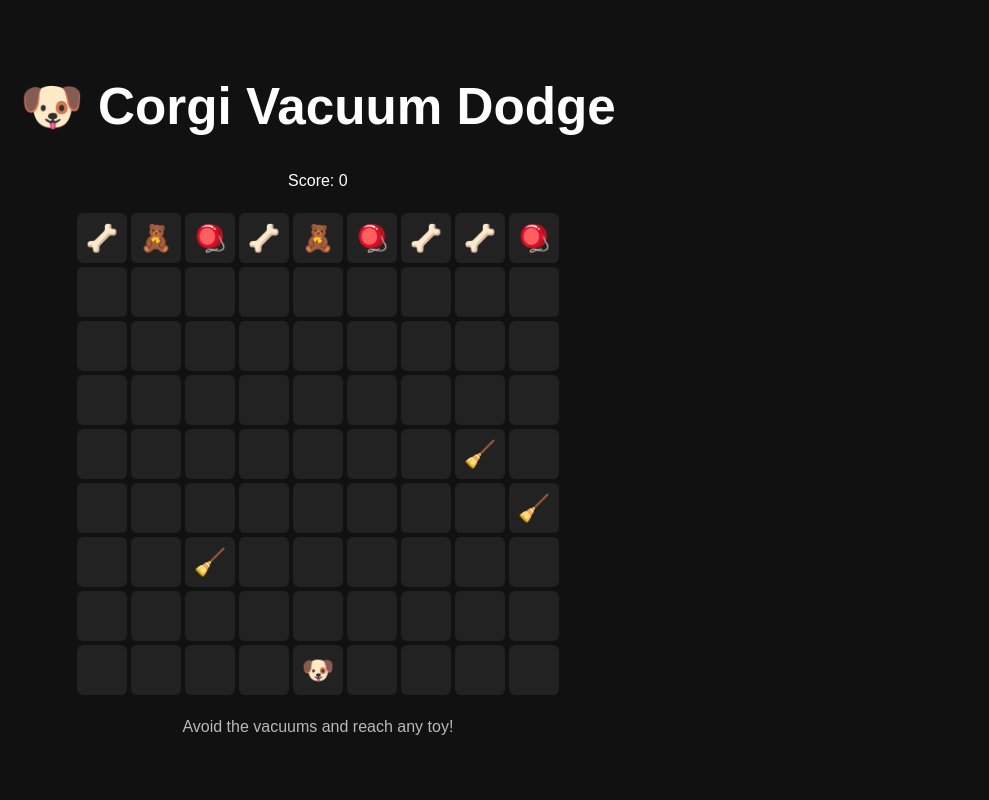
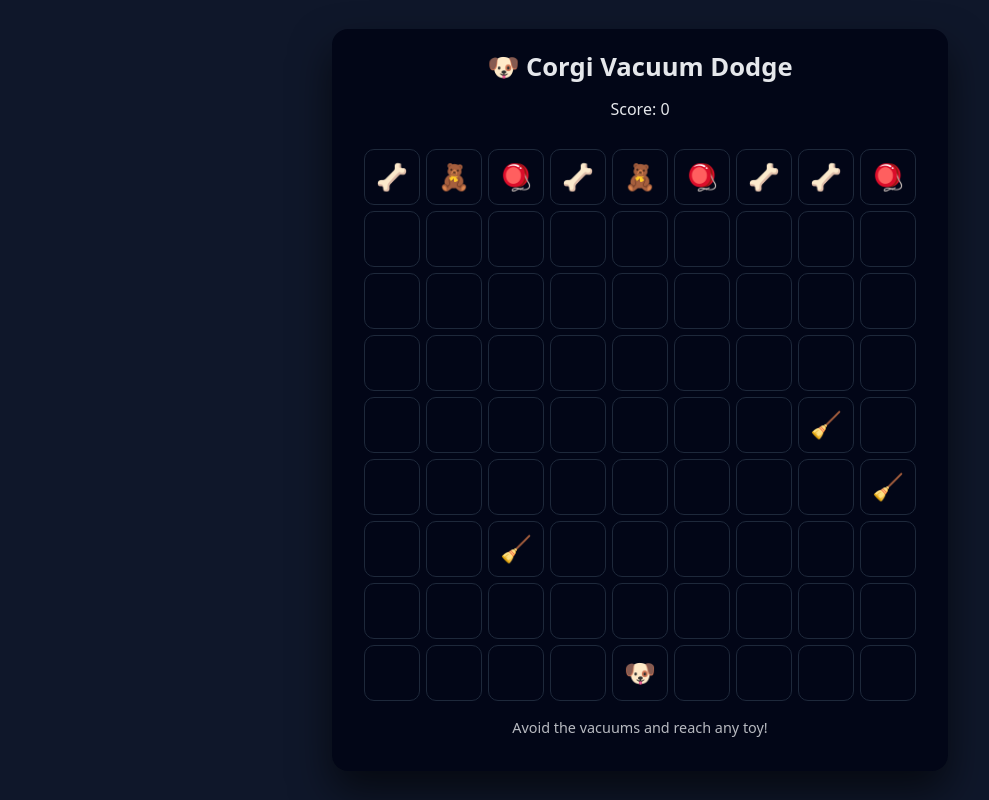
Before and after one commit to brendanbobryk/corgi-vacuum-dodge, a React (Vite) app in the folder corgi-vacuum-dodge/: page / in a window 1280 px wide. Shown: the whole page, without its empty margins (0-989 px from the left). Built offline with nearby package versions, Linux system fonts and the light colour scheme.

Commit message:
centered the game in the browser and increased grid size

```diff
--- a/corgi-vacuum-dodge/src/App.css
+++ b/corgi-vacuum-dodge/src/App.css
@@ -1,34 +1,64 @@
+* {
+  box-sizing: border-box;
+}
+
 body {
   margin: 0;
-  background: #111;
-  color: #fff;
-  font-family: sans-serif;
+  background-color: #0f172a; /* dark blue-gray */
+  color: #e5e7eb;
+  font-family: system-ui, -apple-system, BlinkMacSystemFont, sans-serif;
+
+  display: flex;
+  align-items: center;
+  justify-content: center;
+  min-height: 100vh;
 }
 
 .container {
-  text-align: center;
-  padding: 20px;
+  background-color: #020617;
+  padding: 24px 32px 28px;
+  border-radius: 16px;
+  box-shadow: 0 20px 40px rgba(0, 0, 0, 0.6);
+
+  display: flex;
+  flex-direction: column;
+  align-items: center;
+  gap: 12px;
+}
+
+h1 {
+  margin: 0;
+  font-size: 1.6rem;
 }
 
 .grid {
   display: grid;
-  grid-template-columns: repeat(9, 50px);
-  gap: 4px;
-  justify-content: center;
-  margin: 20px auto;
+  grid-template-columns: repeat(9, 56px);
+  grid-template-rows: repeat(9, 56px);
+  gap: 6px;
+  margin-top: 12px;
 }
 
 .cell {
-  width: 50px;
-  height: 50px;
-  background: #222;
+  width: 56px;
+  height: 56px;
+  background-color: #020617;
+  border-radius: 10px;
+  border: 1px solid #1e293b;
+
   display: flex;
   align-items: center;
   justify-content: center;
-  font-size: 26px;
-  border-radius: 6px;
+
+  font-size: 1.6rem;
+  user-select: none;
+}
+
+p {
+  margin: 4px 0;
 }
 
 .hint {
-  opacity: 0.7;
+  font-size: 0.9rem;
+  opacity: 0.8;
 }
```
